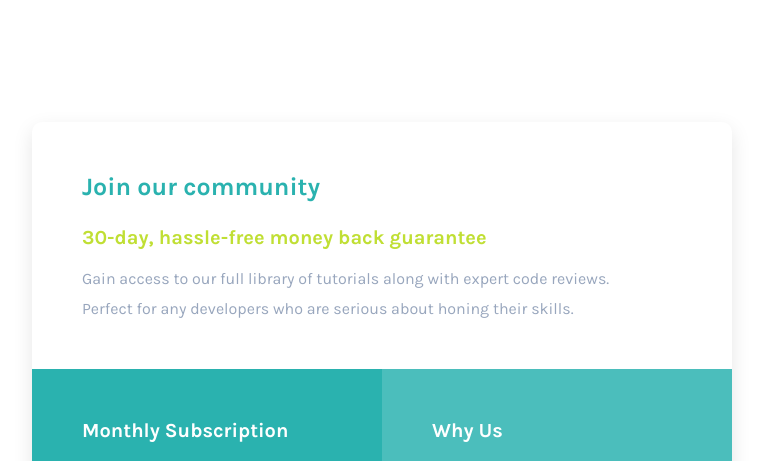
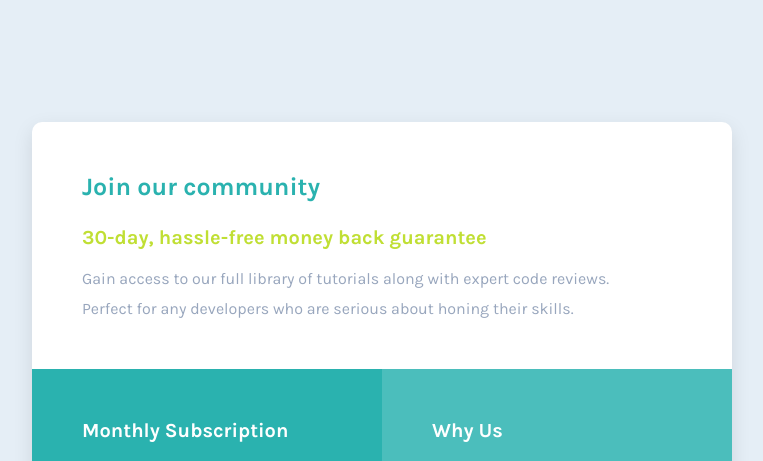
Before and after one commit to txmasito/single_price_grid, a plain HTML site: page index.html in a window 1280 px wide. Shown: the top 461 px of the page, without its empty margins (258-1021 px from the left). Drawn offline with Linux system fonts and the light colour scheme.

Commit message:
agregue cambios

```diff
--- a/css/styles.css
+++ b/css/styles.css
@@ -6,6 +6,7 @@
 
 body{
     font-family: 'Karla', sans-serif;
+    background-color: hsl(206, 47%, 93%);
     color: white;
     height: 100vh;
     width: 100%;
```
